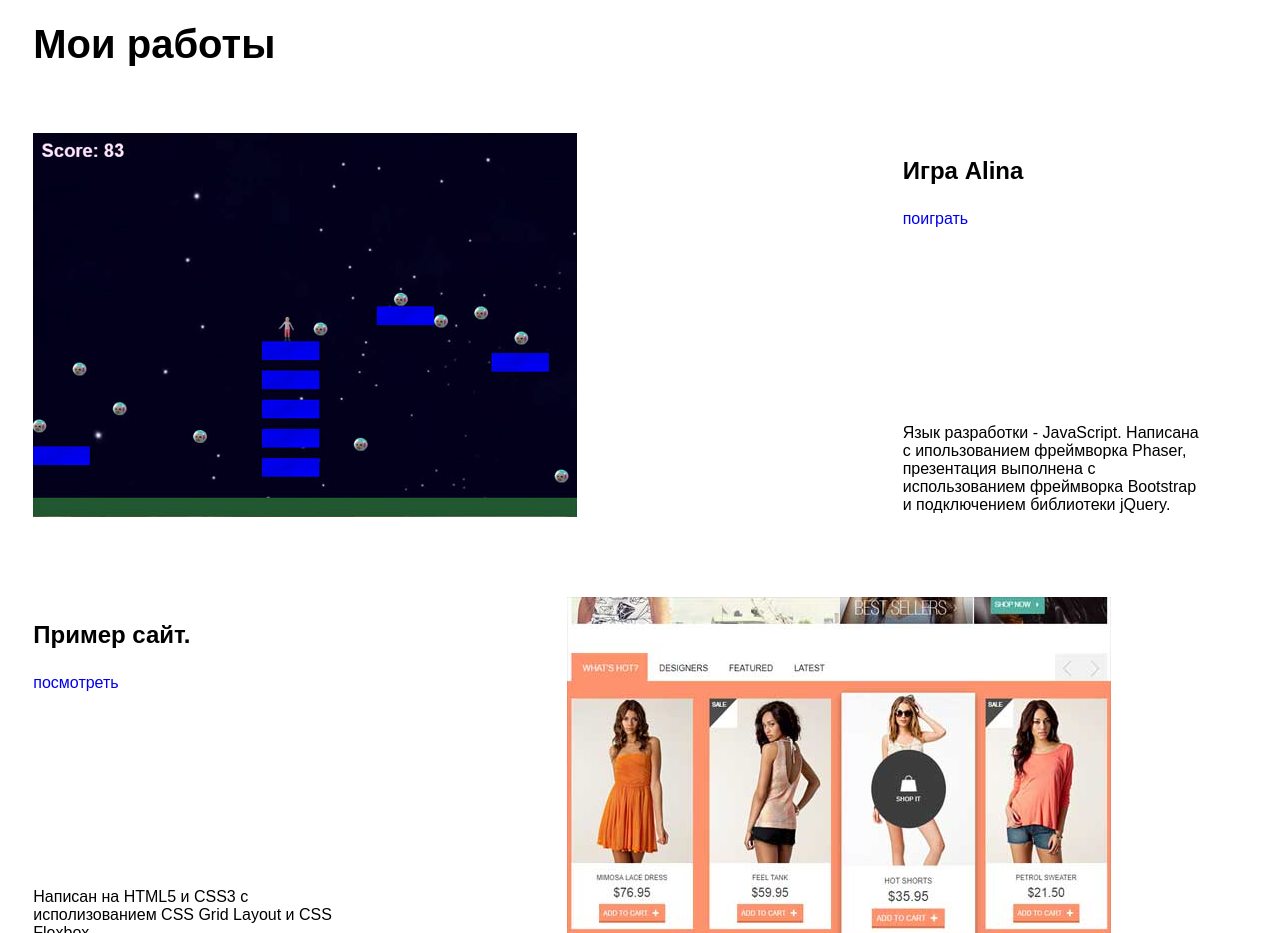
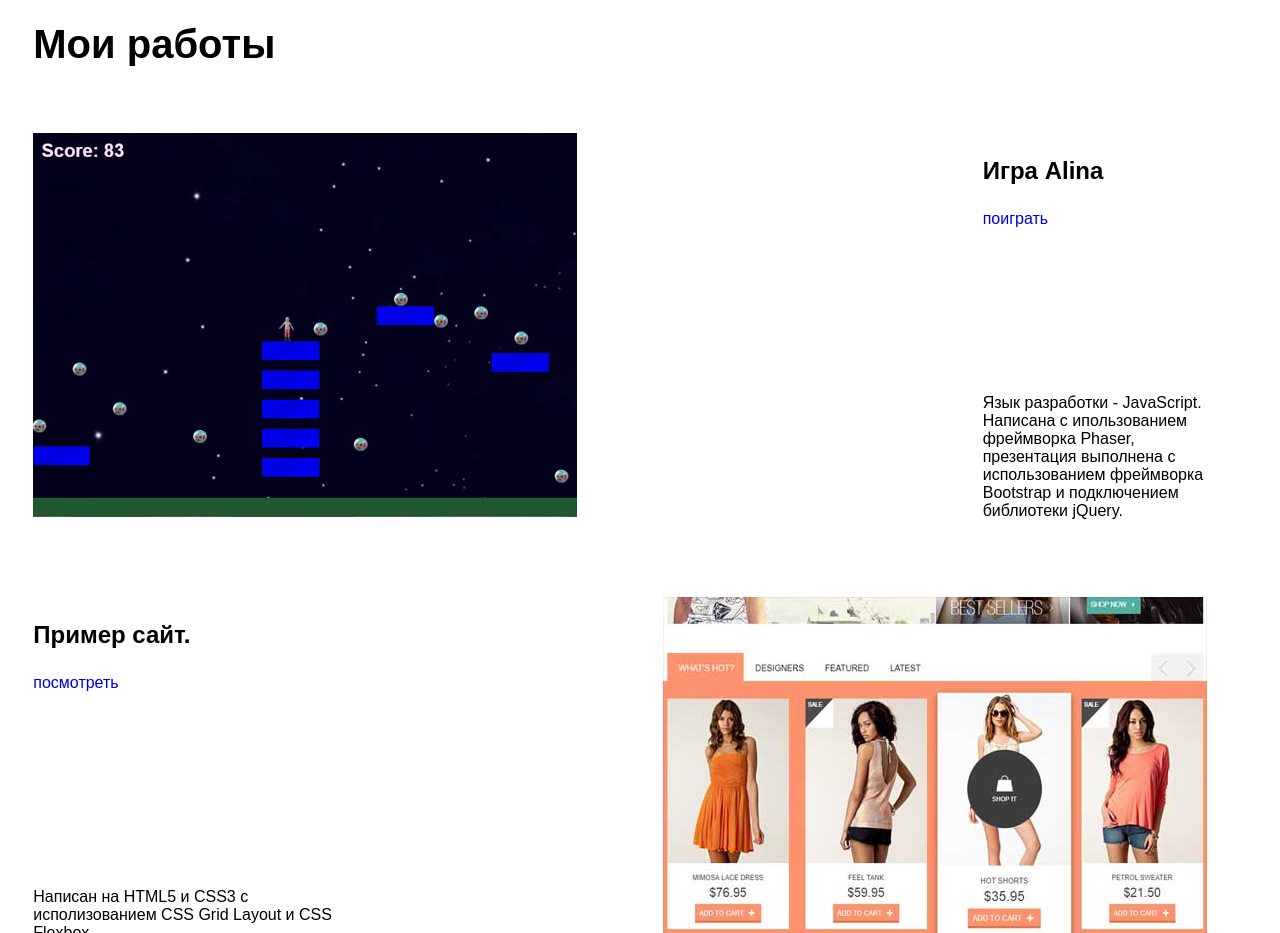
Before and after one commit to Vladimir2430/Test1_forBeginners, a plain HTML site: page index.html in a window 1280 px wide. Shown: the part 1640-2573 px from the top of the page. Drawn offline with Linux system fonts and the light colour scheme; no server answers.

Commit message:
main was fix

```diff
--- a/css/styles.less
+++ b/css/styles.less
@@ -135,7 +135,7 @@
                                           /* GAME */
     .my-game {
       width: 96%;
-      min-width: 1024px;
+      min-width: 944px;
       height: 384px;
       margin-top: 63px;
       margin-right: 2%;
@@ -152,7 +152,7 @@
     }
 
     .discription {
-      width: 304px;
+      width: 224px;
       height: 384px;
       padding: 0 40px 0 0;
       float: right;
@@ -176,7 +176,7 @@
     }
 
     .discription>p {
-      padding-top: 180px;
+      padding-top: 150px;
     }
                                        /* SITE */
     .my-site {
@@ -192,13 +192,13 @@
     .scrinshot-site {
       background: url(../images/site_loptop.jpg) no-repeat;
       height: 384px;
-      width: 640px;
+      width: 544px;
       padding: 0 0 0 40px;
       float: right;
     }
 
     .discription-site {
-      width: 304px;
+      width: 320px;
       height: 384px;
       padding: 0 40px 0 0;
       float: left;
@@ -244,7 +244,7 @@
     }
 
     .discription-app {
-      width: 304px;
+      width: 224px;
       height: 384px;
       padding: 0 40px 0 0;
       float: right;
--- a/index.html
+++ b/index.html
@@ -58,6 +58,7 @@
     </main>
                                          <!-- FOOTER -->
     <footer>
+      <div class="last">
           <div class="contacts">
               <h1>Контактная информация</h1>
               <p>Я открыт для новых проектов. Вы можете прислать мне для оценки
@@ -84,6 +85,7 @@
                   <input type="submit" value="Отправить">
                 </form>
             </div>
+      </div>
     </footer>
   </body>
 </html>
```
Also changed, not shown: css/styles.css. Lines whose indentation alone changed are shown as unchanged.
